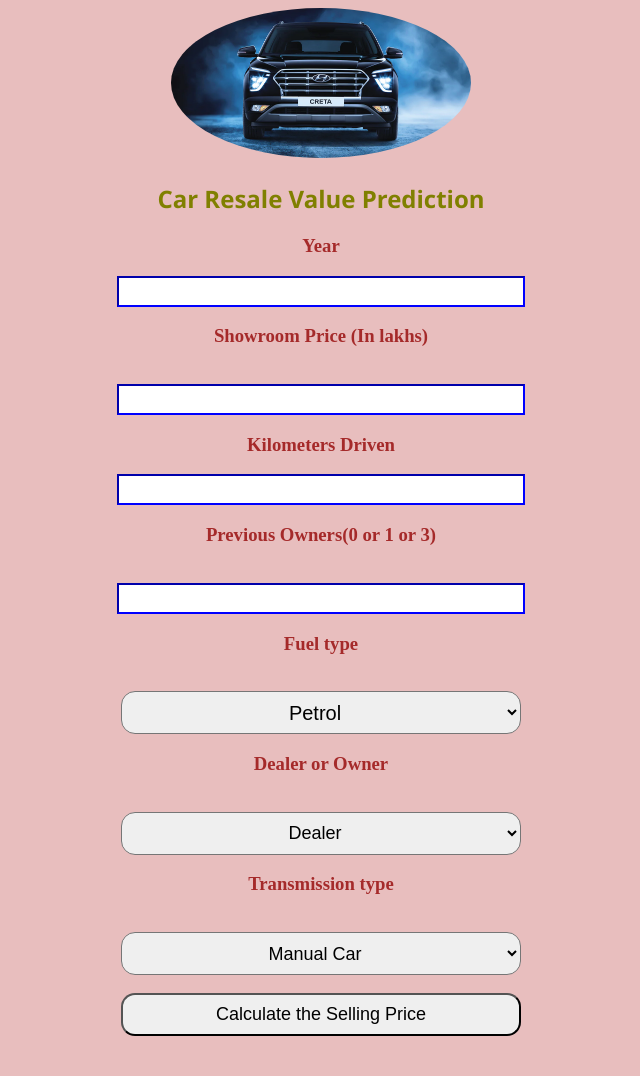
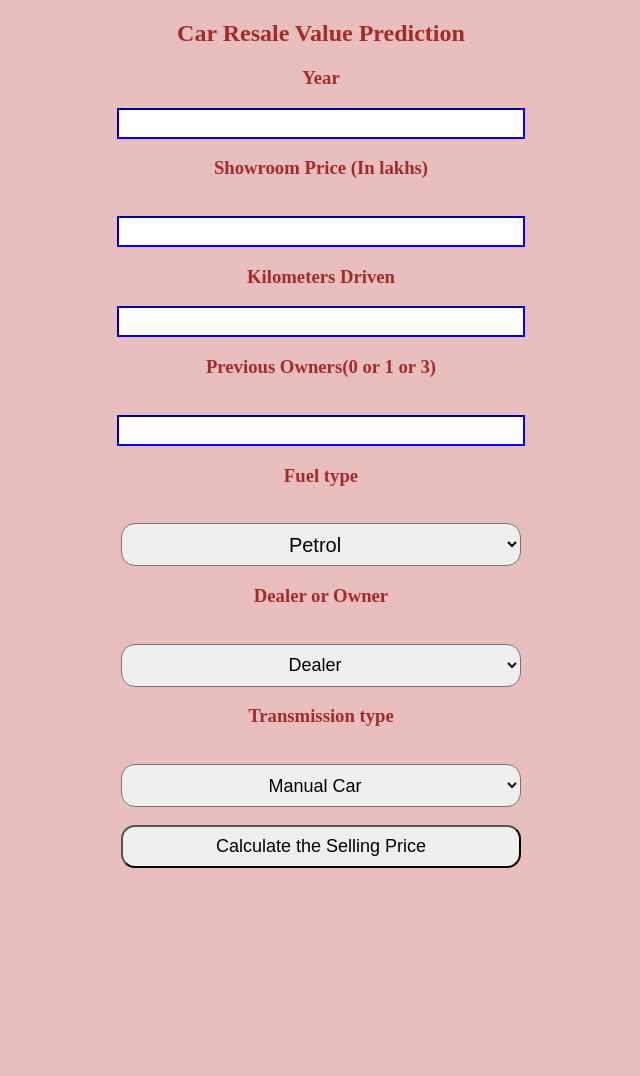
Before and after one commit to IBM-EPBL/IBM-Project-32923-1660212998, a Flask app: page / in a window 1280 px wide. Shown: the top 1076 px of the page, without its empty margins (319-959 px from the left). After the commit the page ends 868 px from the top, so only its background shows below. Run offline with Flask 2, Linux system fonts and the light colour scheme; parts of the project's set-up code (start-up, migrations or seed data) failed here and were passed over.

Commit message:
Update index.html

```diff
--- a/Application Building/Car_Price_deployment-main/templates/index.html
+++ b/Application Building/Car_Price_deployment-main/templates/index.html
@@ -11,7 +11,7 @@
 
     <div style="color:brown;">
         <form action="{{ url_for('predict')}}" method="post">
-            <img src="image.webp"><h2>Car Resale Value Prediction</h2></img>
+            <h2>Car Resale Value Prediction</h2>
 
             <h3>Year</h3>
             <input id="first" name="Year" type="number ">
@@ -44,12 +44,6 @@
 
 
     <style>
-        img{
-            align-items:center;
-            border-radius: 50%;
-            border-color: black;
-            height:150px;
-            width:300px;
 
         }
         h2{
```
